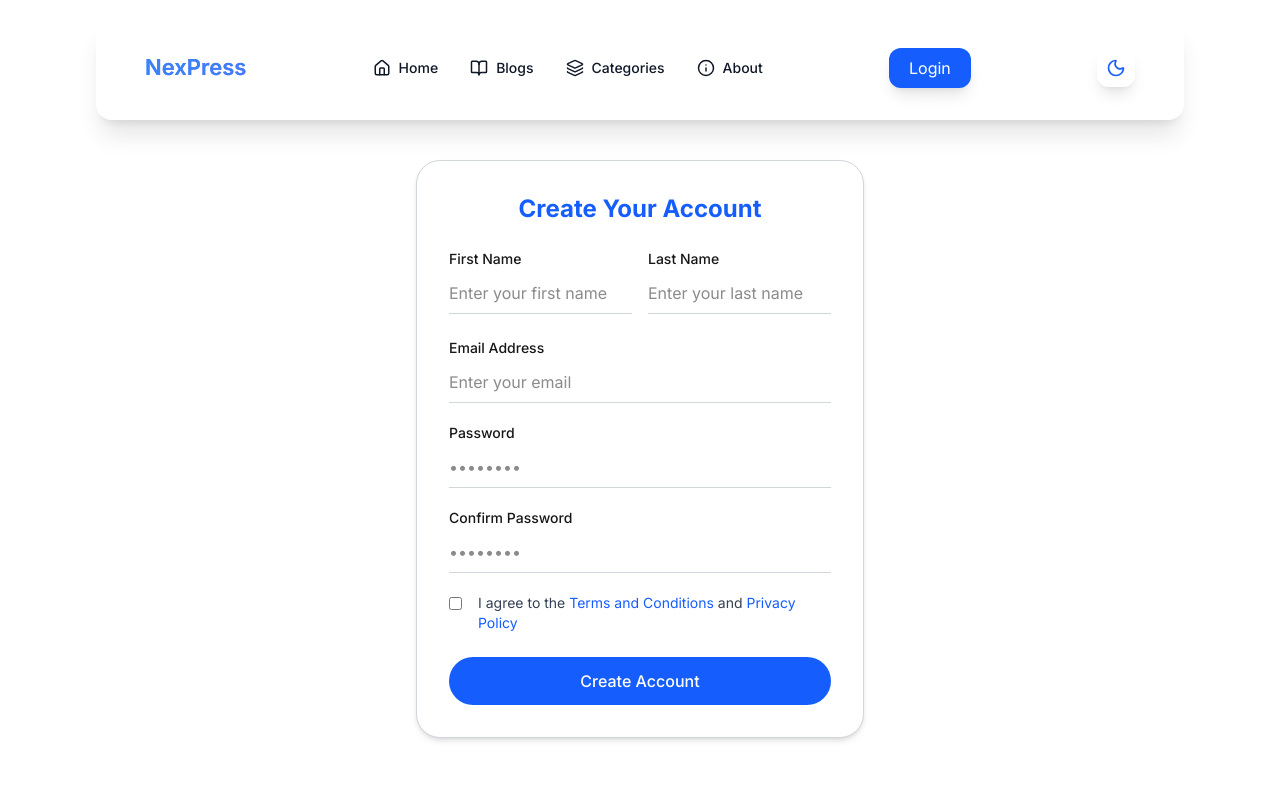
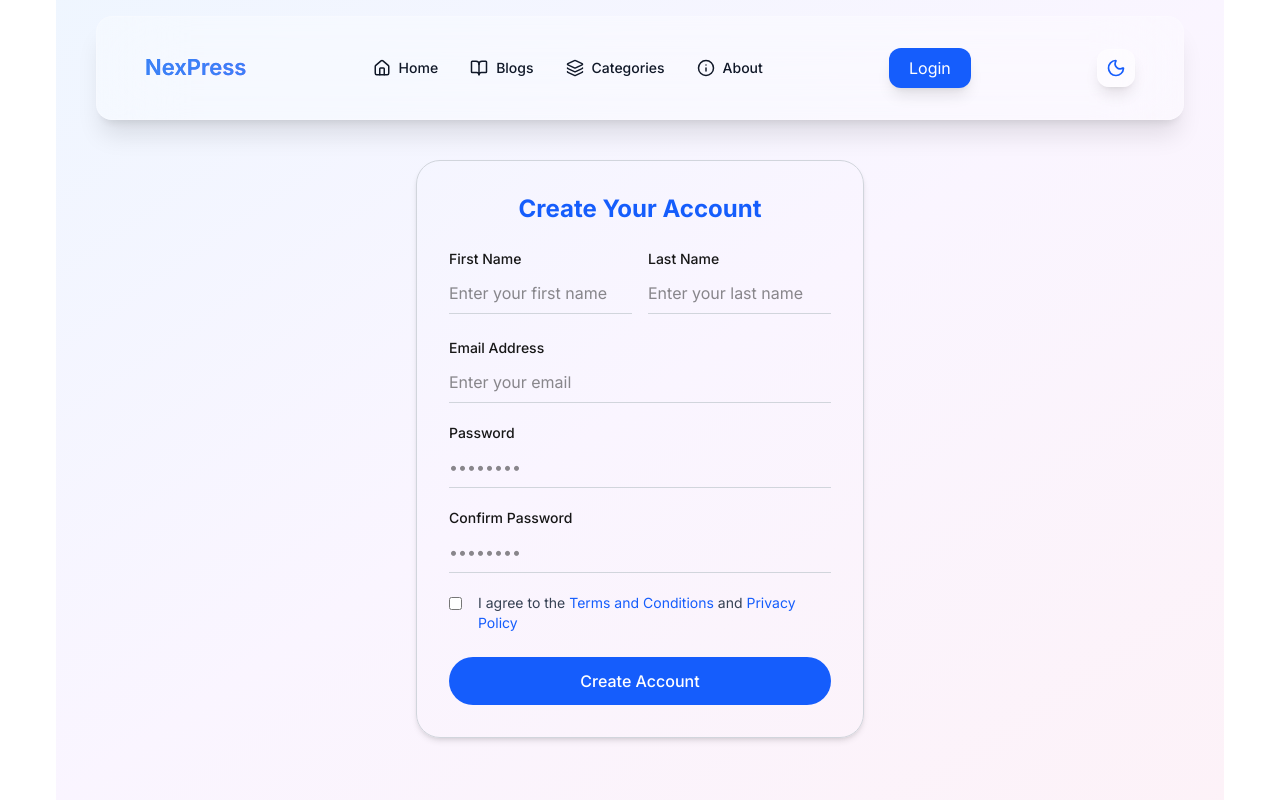
Before and after one commit to PisethMao/NexPress, a Next.js app: page /signup in a window 1280 px wide. Shown: the top 800 px of the page. Built offline with nearby package versions, Linux system fonts and the light colour scheme.

Commit message:
update bg color

```diff
--- a/src/app/login/page.tsx
+++ b/src/app/login/page.tsx
@@ -3,7 +3,7 @@ import FooterSection from "@/components/FooterSection";
 
 export default function page() {
   return (
-    <div>
+    <div className="px-4 md:px-8 lg:px-14">
       <Login/>
       <FooterSection />
     </div>
--- a/src/app/signup/page.tsx
+++ b/src/app/signup/page.tsx
@@ -3,7 +3,7 @@ import FooterSection from "@/components/FooterSection";
 
 export default function page() {
   return (
-    <div>
+    <div className="px-4 md:px-8 lg:px-14">
       <SignUp/>
       <FooterSection />
     </div>
--- a/src/components/about/About.tsx
+++ b/src/components/about/About.tsx
@@ -4,9 +4,9 @@ import { teams } from "@/Data/teamData";
 
 export default function About() {
   return (
-    <div>
+    <div className="min-h-screen flex flex-col bg-linear-to-br from-blue-50 via-purple-50 to-pink-50 dark:from-slate-900 dark:via-purple-900 dark:to-slate-900">
       <main className="container mx-auto mt-50">
-        <section className="py-14 mb-20">
+        <section className="py-14 mb-20 ">
           <div className="flex flex-col md:flex-row items-center max-w-7xl mx-auto gap-12">
             <div className="md:w-1/2">
               <h2 className="text-3xl font-bold text-dark mb-6">Our Story</h2>
--- a/src/components/login/Login.tsx
+++ b/src/components/login/Login.tsx
@@ -5,7 +5,7 @@ import { FcGoogle } from "react-icons/fc";
 export default function Login() {
   return (
     <div>
-      <section className="min-h-screen flex flex-col">
+      <section className="min-h-screen flex flex-col bg-linear-to-br from-blue-50 via-purple-50 to-pink-50 dark:from-slate-900 dark:via-purple-900 dark:to-slate-900">
         <div className="flex justify-center items-center grow py-12">
           <div className="border border-gray-300 rounded-3xl p-8 w-full max-w-md shadow-md">
             <h2 className="text-2xl font-bold mb-6 text-blue-600 text-center">Login</h2>
--- a/src/components/signup/SignUp.tsx
+++ b/src/components/signup/SignUp.tsx
@@ -3,8 +3,8 @@
 export default function SignUp() {
   return (
     <div>
-      <section className="min-h-screen flex flex-col">
-        <div className="max-w-md w-full mt-40 mx-auto p-8 border border-gray-300 rounded-3xl shadow-md bg-white dark:bg-gray-800">
+      <section className="min-h-screen flex flex-col bg-linear-to-br from-blue-50 via-purple-50 to-pink-50 dark:from-slate-900 dark:via-purple-900 dark:to-slate-900">
+        <div className="max-w-md w-full mt-40 mx-auto p-8 border border-gray-300 rounded-3xl shadow-md">
           <h2 className="text-2xl font-bold mb-6 text-blue-600 text-center">Create Your Account</h2>
 
           <div className="grid grid-cols-1 md:grid-cols-2 gap-4 mb-5">
```
